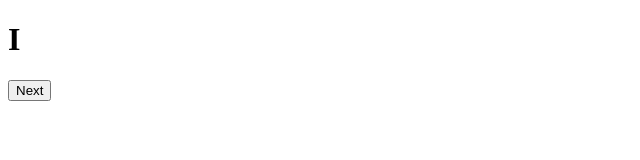
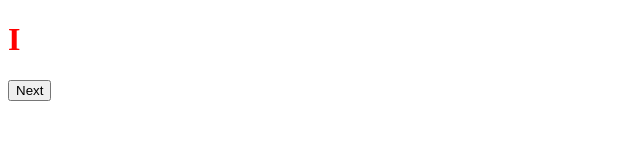
Before and after one commit to Alamin8965/surprise, a plain HTML site: page i.html in a window 1280 px wide. Shown: the full height of the page, 0-640 px from the left. Drawn offline with Linux system fonts and the light colour scheme.

Commit message:
Change header color to red

```diff
--- a/i.html
+++ b/i.html
@@ -2,7 +2,7 @@
 <html>
 <body>
 
-<h1>I</h1>
+<h1 style="color: red;">I</h1>
 
 <button onclick="goNext()">Next</button>
 
```
